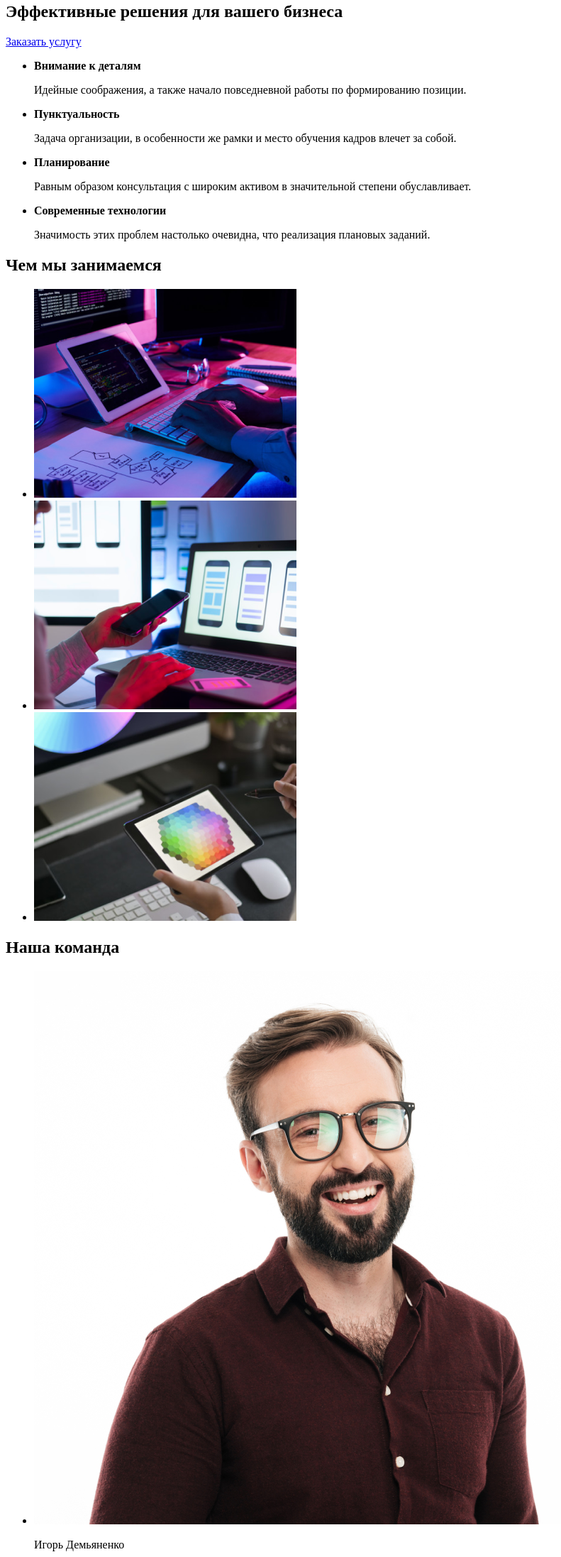
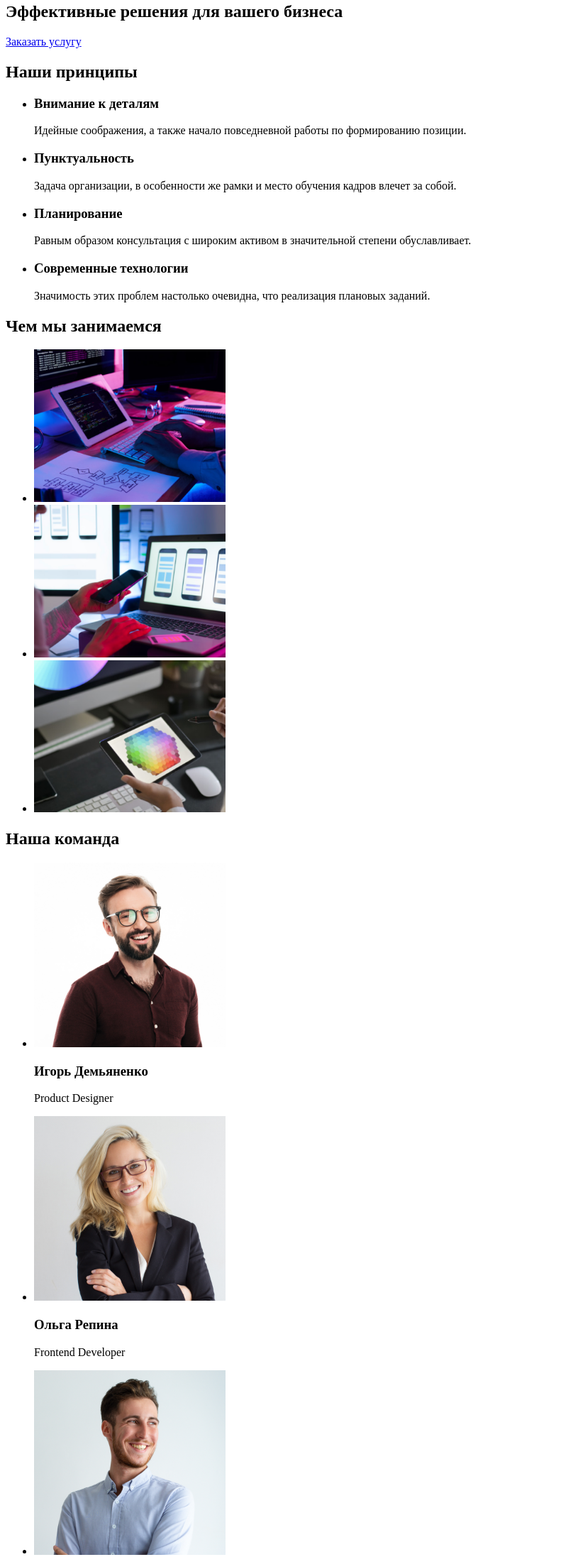
Before and after one commit to VladKryvenko/Web-Studio-01, a plain HTML site: page index.html in a window 1280 px wide. Shown: the part 165-2358 px from the top of the page at 71% size, without its empty margins (0-791 px from the left). Drawn offline with Linux system fonts and the light colour scheme.

Commit message:
fixed mistakes

```diff
--- a/index.html
+++ b/index.html
@@ -32,21 +32,22 @@
 	</div>
 	<main>
 		<section>
+			<h2>Наши принципы</h2> <!--Будет скрыто -->
 			<ul>
 				<li>
-					<strong>Внимание к деталям</strong>
+					<h3>Внимание к деталям</h3>
 					<p>Идейные соображения, а также начало повседневной работы по формированию позиции.</p>
 				</li>
 				<li>
-					<strong>Пунктуальность</strong>
+					<h3>Пунктуальность</h3>
 					<p>Задача организации, в особенности же рамки и место обучения кадров влечет за собой.</p>
 				</li>
 				<li>
-					<strong>Планирование</strong>
+					<h3>Планирование</h3>
 					<p>Равным образом консультация с широким активом в значительной степени обуславливает.</p>
 				</li>
 				<li>
-					<strong>Современные технологии</strong>
+					<h3>Современные технологии</h3>
 					<p>Значимость этих проблем настолько очевидна, что реализация плановых заданий.</p>
 				</li>
 			</ul>
@@ -54,44 +55,43 @@
 		<section>
 			<h2>Чем мы занимаемся</h2>
 			<ul>
-				<li><img src="./img/img1.png" alt="coding"></li>
-				<li><img src="./img/img2.png" alt="mobile development"></li>
-				<li><img src="./img/img3.png" alt="tablet development"></li>
+				<li><img src="./img/img1.png" width="270" alt="coding"></li>
+				<li><img src="./img/img2.png" width="270" alt="mobile development"></li>
+				<li><img src="./img/img3.png" width="270" alt="tablet development"></li>
 			</ul>
 		</section>
 		<section>
 			<h2>Наша команда</h2>
 			<ul>
 				<li>
-					<img src="./img/Igor.jpg" alt="man">
-					<p>Игорь Демьяненко</p>
+					<img src="./img/Igor.jpg" width="270" alt="man">
+					<h3>Игорь Демьяненко</h3>
 					<p>Product Designer</p>
 				</li>
 				<li>
-					<img src="./img/Olga.jpg" alt="woman">
-					<p>Ольга Репина</p>
+					<img src="./img/Olga.jpg" width="270" alt="woman">
+					<h3>Ольга Репина</h3>
 					<p>Frontend Developer</p>
 				</li>
 				<li>
-					<img src="./img/Nikolai.jpg" alt="man">
-					<p>Николай Тарасов</p>
+					<img src="./img/Nikolai.jpg" width="270" alt="man">
+					<h3>Николай Тарасов</h3>
 					<p>Marketing</p>
 				</li>
 				<li>
-					<img src="./img/Mihail.jpg" alt="man">
-					<p>Михаил Ермаков</p>
+					<img src="./img/Mihail.jpg" width="270" alt="man">
+					<h3>Михаил Ермаков</h3>
 					<p>UI Designer</p>
 				</li>
 			</ul>
 		</section>
 	</main>
 	<footer>
+		<a href="index.html"><span>Web</span>Studio</a>
+		<address>
 			<ul>
 				<li>
-				<a href="index.html"><span>Web</span>Studio</a>
-			</li>
-			<li>
-				<address>г. Киев, пр-т Леси Украинки, 26</address>
+					<span>г. Киев, пр-т Леси Украинки, 26</span>
 				</li>
 				<li>
 					<a href="mailto:info@devstudio.com">info@devstudio.com</a>
@@ -100,6 +100,7 @@
 					<a href="tel:+380961111111"> +38 096 111 11 11</a>
 				</li>
 			</ul>
+		</address>
 	</footer>
 </body>
 </html>
```
Lines whose indentation alone changed are shown as unchanged.
